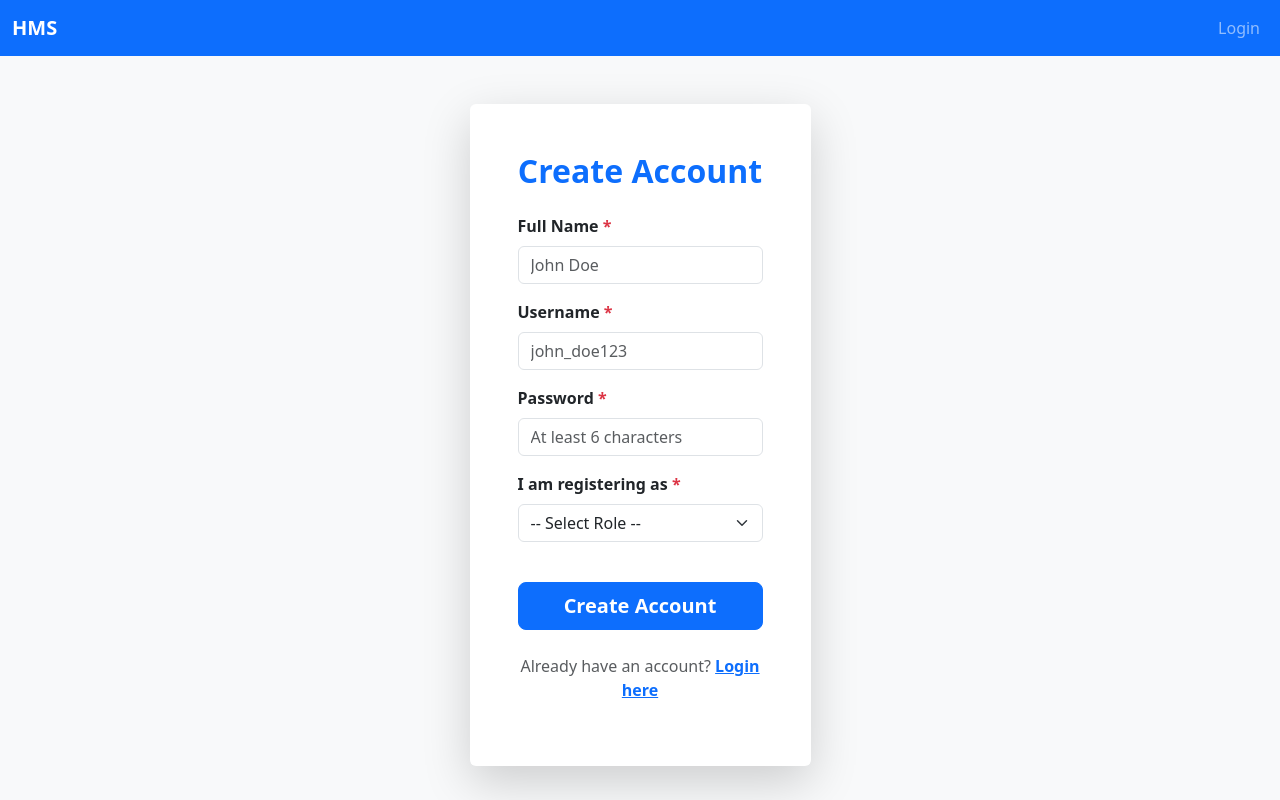
After one commit to voidWorldDev/hospital_management, a Flask app: page /register in a window 1280 px wide. The commit adds this page. Run offline with Flask 3, Linux system fonts and the light colour scheme.

Commit message:
update: added registration page

```diff
--- a/app.py
+++ b/app.py
@@ -104,27 +104,130 @@ def load_user(user_id):
 def index():
     return redirect(url_for("login"))
 
+#-------------------Register------------
+@app.route("/register", methods=["GET", "POST"])
+def register():
+    # Prevent logged-in users from accessing register
+    if current_user.is_authenticated:
+        return redirect(url_for("patient_dashboard" if current_user.role == "patient" else
+                                "doctor_dashboard" if current_user.role == "doctor" else
+                                "admin_dashboard"))
 
-# ------------------ Login / Logout ------------------
+    if request.method == "POST":
+        name = request.form["name"].strip()
+        username = request.form["username"].strip().lower()
+        password = request.form["password"]
+        role = request.form["role"]  # coming from form
+
+        # SECURITY: Only allow patient and doctor to register publicly
+        if role not in ["patient", "doctor"]:
+            flash("Invalid role selected.", "danger")
+            return redirect(url_for("register"))
+
+        # Check if username already exists
+        if User.query.filter_by(username=username).first():
+            flash("Username already taken. Please choose another.", "danger")
+            return redirect(url_for("register"))
+
+        # Basic validation
+        if len(password) < 6:
+            flash("Password must be at least 6 characters.", "danger")
+            return redirect(url_for("register"))
+
+        # Create the user
+        user = User(
+            username=username,
+            password_hash=generate_password_hash(password),
+            role=role,
+            name=name,
+            profile_pic="default.jpg"
+        )
+        db.session.add(user)
+        db.session.flush()  # To get user.id
+
+        # Create role-specific profile
+        if role == "doctor":
+            specialization = request.form.get("specialization", "").strip()
+            if not specialization:
+                flash("Specialization is required for doctors.", "danger")
+                db.session.rollback()
+                return redirect(url_for("register"))
+
+            doctor_profile = DoctorProfile(
+                specialization=specialization,
+                availability="{}",  # empty JSON
+                user_id=user.id
+            )
+            db.session.add(doctor_profile)
+
+        elif role == "patient":
+            email = request.form["email"].strip()
+            contact = request.form["contact"].strip()
+            address = request.form["address"].strip()
+            dob_str = request.form["dob"]
+
+            if PatientProfile.query.filter_by(email=email).first():
+                flash("This email is already registered.", "danger")
+                db.session.rollback()
+                return redirect(url_for("register"))
+
+            try:
+                dob = datetime.strptime(dob_str, "%Y-%m-%d").date()
+            except ValueError:
+                flash("Invalid date format.", "danger")
+                return redirect(url_for("register"))
+
+            patient_profile = PatientProfile(
+                email=email,
+                contact=contact,
+                address=address,
+                dob=dob,
+                user_id=user.id
+            )
+            db.session.add(patient_profile)
+
+        # Commit everything
+        db.session.commit()
+
+        # AUTO LOGIN THE USER AFTER REGISTRATION
+        login_user(user)
+        flash(f"Welcome, {name}! Your account has been created successfully.", "success")
+
+        # Redirect based on role
+        if role == "doctor":
+            return redirect(url_for("doctor_dashboard"))
+        else:
+            return redirect(url_for("patient_dashboard"))
+
+    # GET request - show form
+    return render_template("register.html")# ------------------ Login / Logout ------------------
 @app.route("/login", methods=["GET", "POST"])
 def login():
-    if request.method == "POST":
-        username = request.form["username"]
-        password = request.form["password"]
-        user = User.query.filter_by(username=username).first()
+    if current_user.is_authenticated:
+        if current_user.role == 'admin':
+            return redirect(url_for("admin_dashboard"))
+        elif current_user.role == 'doctor':
+            return redirect(url_for("doctor_dashboard"))
+        else:
+            return redirect(url_for("patient_dashboard"))
+    else:
+        if request.method == "POST":
+            username = request.form["username"]
+            password = request.form["password"]
+            user = User.query.filter_by(username=username).first()
 
-        if user and check_password_hash(user.password_hash, password):
-            login_user(user)
-            flash("Logged in successfully!", "success")
-            if user.role == 'admin':
-                return redirect(url_for("admin_dashboard"))
-            elif user.role == 'doctor':
-                return redirect(url_for("doctor_dashboard"))
+            if user and check_password_hash(user.password_hash, password):
+                login_user(user)
+                flash("Logged in successfully!", "success")
+                if user.role == 'admin':
+                    return redirect(url_for("admin_dashboard"))
+                elif user.role == 'doctor':
+                    return redirect(url_for("doctor_dashboard"))
+                else:
+                    return redirect(url_for("patient_dashboard"))
             else:
-                return redirect(url_for("patient_dashboard"))
-        else:
-            flash("Invalid username or password", "danger")
-    return render_template("login.html")
+                flash("Invalid username or password", "danger")
+        return render_template("login.html")
 
 
 @app.route("/logout")
@@ -477,7 +580,7 @@ if __name__ == "__main__":
         if not User.query.filter_by(username="admin").first():
             admin = User(
                 username="admin",
-                password_hash=generate_password_hash("admin@123"),
+                password_hash=generate_password_hash("admin123"),
                 role="admin",
                 name="Administrator",
                 profile_pic="default.jpg"
--- a/models.py
+++ b/models.py
@@ -5,9 +5,6 @@ from datetime import date
 import os
 from werkzeug.utils import secure_filename
 
-# ------------------------------------------------------------------
-#  USER – now holds profile picture, full name and hashed password
-# ------------------------------------------------------------------
 class User(db.Model, UserMixin):
     id = db.Column(db.Integer, primary_key=True)
     username = db.Column(db.String(50), unique=True, nullable=False)
--- /dev/null
+++ b/templates/register.html
@@ -0,0 +1,125 @@
+{% extends "base.html" %}
+{% block title %}Register - Hospital Management{% endblock %}
+
+{% block content %}
+<div class="container mt-5">
+    <div class="row justify-content-center">
+        <div class="col-md-6 col-lg-5">
+            <div class="card shadow-lg border-0">
+                <div class="card-body p-5">
+                    <h2 class="text-center mb-4 text-primary fw-bold">Create Account</h2>
+
+                    <!-- Flash Messages -->
+                    {% with messages = get_flashed_messages(with_categories=true) %}
+                        {% if messages %}
+                            {% for category, message in messages %}
+                                <div class="alert alert-{{ 'danger' if category == 'danger' else 'success' if category == 'success' else 'info' }} alert-dismissible fade show" role="alert">
+                                    {{ message }}
+                                    <button type="button" class="btn-close" data-bs-dismiss="alert"></button>
+                                </div>
+                            {% endfor %}
+                        {% endif %}
+                    {% endwith %}
+
+                    <form method="POST" novalidate>
+                        <!-- Name -->
+                        <div class="mb-3">
+                            <label for="name" class="form-label fw-bold">Full Name <span class="text-danger">*</span></label>
+                            <input type="text" name="name" id="name" class="form-control" required placeholder="John Doe">
+                        </div>
+
+                        <!-- Username -->
+                        <div class="mb-3">
+                            <label for="username" class="form-label fw-bold">Username <span class="text-danger">*</span></label>
+                            <input type="text" name="username" id="username" class="form-control" required placeholder="john_doe123">
+                        </div>
+
+                        <!-- Password -->
+                        <div class="mb-3">
+                            <label for="password" class="form-label fw-bold">Password <span class="text-danger">*</span></label>
+                            <input type="password" name="password" id="password" class="form-control" required minlength="6"
+                                   placeholder="At least 6 characters">
+                        </div>
+
+                        <!-- Role Selection -->
+                        <div class="mb-3">
+                            <label for="role" class="form-label fw-bold">I am registering as <span class="text-danger">*</span></label>
+                            <select name="role" id="role" class="form-select" required onchange="toggleRoleFields()">
+                                <option value="">-- Select Role --</option>
+                                <option value="patient">Patient</option>
+                                <option value="doctor">Doctor</option>
+                                <!-- ADMIN OPTION REMOVED FOR SECURITY -->
+                            </select>
+                        </div>
+
+                        <!-- Doctor Fields -->
+                        <div id="doctorFields" style="display: none;" class="border rounded p-4 bg-light">
+                            <h5 class="text-primary mb-3">Doctor Information</h5>
+                            <div class="mb-3">
+                                <label for="specialization" class="form-label fw-bold">Specialization <span class="text-danger">*</span></label>
+                                <input type="text" name="specialization" id="specialization" class="form-control"
+                                       placeholder="e.g. Cardiologist, Neurologist, Pediatrician">
+                            </div>
+                        </div>
+
+                        <!-- Patient Fields -->
+                        <div id="patientFields" style="display: none;" class="border rounded p-4 bg-light">
+                            <h5 class="text-primary mb-3">Patient Information</h5>
+
+                            <div class="mb-3">
+                                <label for="email" class="form-label fw-bold">Email Address <span class="text-danger">*</span></label>
+                                <input type="email" name="email" id="email" class="form-control" placeholder="you@example.com">
+                            </div>
+
+                            <div class="mb-3">
+                                <label for="contact" class="form-label fw-bold">Contact Number <span class="text-danger">*</span></label>
+                                <input type="text" name="contact" id="contact" class="form-control" placeholder="+1234567890">
+                            </div>
+
+                            <div class="mb-3">
+                                <label for="address" class="form-label fw-bold">Address <span class="text-danger">*</span></label>
+                                <textarea name="address" id="address" class="form-control" rows="2" placeholder="123 Main St, City"></textarea>
+                            </div>
+
+                            <div class="mb-3">
+                                <label for="dob" class="form-label fw-bold">Date of Birth <span class="text-danger">*</span></label>
+                                <input type="date" name="dob" id="dob" class="form-control" max="{{ today }}">
+                            </div>
+                        </div>
+
+                        <!-- Submit Button -->
+                        <button type="submit" class="btn btn-primary btn-lg w-100 mt-4 fw-bold">
+                            Create Account
+                        </button>
+                    </form>
+
+                    <div class="text-center mt-4">
+                        <p class="text-muted">Already have an account?
+                            <a href="{{ url_for('login') }}" class="text-primary fw-bold">Login here</a>
+                        </p>
+                    </div>
+                </div>
+            </div>
+        </div>
+    </div>
+</div>
+
+<script>
+function toggleRoleFields() {
+    const role = document.getElementById("role").value;
+    document.getElementById("doctorFields").style.display = (role === "doctor") ? "block" : "none";
+    document.getElementById("patientFields").style.display = (role === "patient") ? "block" : "none";
+
+    // Make fields required dynamically
+    document.querySelectorAll('#doctorFields input, #patientFields input, #patientFields textarea').forEach(field => {
+        field.required = (role === "doctor" || role === "patient");
+    });
+}
+
+// Optional: Set today's date as max for DOB
+document.addEventListener("DOMContentLoaded", () => {
+    const today = new Date().toISOString().split('T')[0];
+    document.getElementById("dob").setAttribute("max", today);
+});
+</script>
+{% endblock %}
```
Also changed, not shown: templates/login.html (+63 -12 lines), instance/hospital.db.
